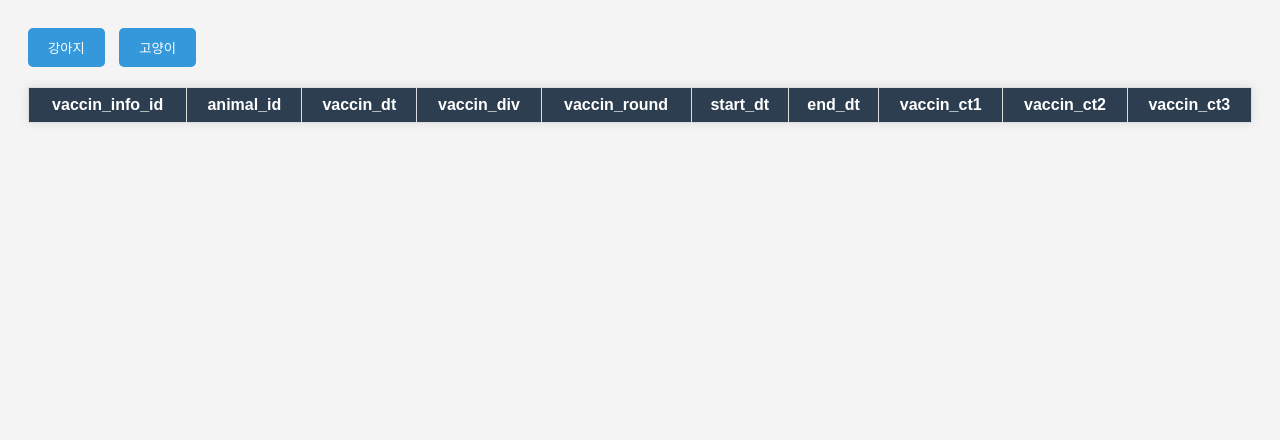
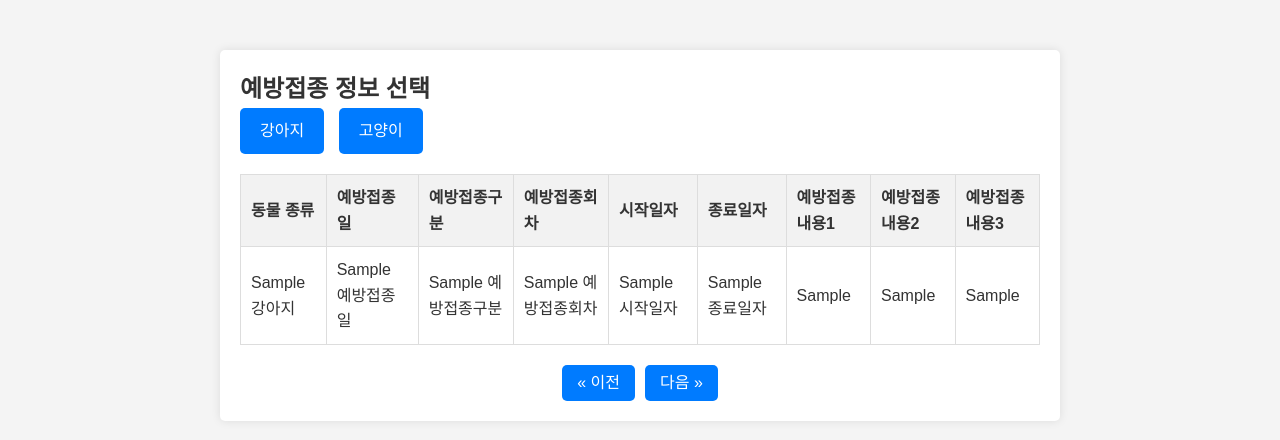
Before and after one commit to ANM-01/data-crawling, a FastAPI app: template templates/vaccin.html in a window 1280 px wide. Shown: the top 440 px of the page. Run offline with FastAPI, Linux system fonts and the light colour scheme; the template is opened without the code that fills it: most values are stand-ins (such as "Sample title", 1, 10 or a date in 2020); lists and menus that the app fills with data are empty.

Commit message:
(생성)반려동물 예방 접종일 화면 추가

```diff
--- a/main.py
+++ b/main.py
@@ -7,11 +7,18 @@
 templates = Jinja2Templates(directory="templates")
 
 query = """
-    select * from petmate.pm_destiny_info;
+    select * from petmate.pm_destiny_info
 """
 vaccin_query = {
-    "dog": "select * from petmate.pm_vaccin_info where animal_id = 1;",
-    "cat": "select * from petmate.pm_vaccin_info where animal_id = 2;"  # 고양이 정보 예시
+    "dog": "select '강아지', vaccin_dt as 예방접종일, vaccin_div as 예방접종구분, vaccin_round as 예방접종회차,"
+           "start_dt as 시작일자, end_dt as 종료일자, vaccin_ct1 as 예방접종내용1, vaccin_ct2 as 예방접종내용2,"
+           "vaccin_ct3 as 예방접종내용3  "
+           "from petmate.pm_vaccin_info where animal_id = 1",
+
+    "cat": "select '고양이', vaccin_dt as 예방접종일, vaccin_div as 예방접종구분, vaccin_round as 예방접종회차,"
+           "start_dt as 시작일자, end_dt as 종료일자, vaccin_ct1 as 예방접종내용1, vaccin_ct2 as 예방접종내용2,"
+           "vaccin_ct3 as 예방접종내용3  "
+           "from petmate.pm_vaccin_info where animal_id = 2"  # 고양이 정보 예시
 }
 
 
@@ -38,8 +45,9 @@
 
 @myapi.get("/vaccin_{animal_type}")
 async def vaccin(animal_type: str, skip: int = 0, limit: int = 20):
-    items = get_vaccin(animal_type, skip, limit)
-    return templates.TemplateResponse("vaccin.html", {"request": {}, "items": items, "skip": skip})
+    vaccins = get_vaccin(animal_type, skip, limit)
+    return templates.TemplateResponse("vaccin.html", {"request": {}, "vaccins": vaccins, "skip": skip})
+
 
 
 if __name__ == "__main__":
--- a/naver_crawling.py
+++ b/naver_crawling.py
@@ -132,8 +132,8 @@
         print(f"don't connect: {e}")
         return False
 
-    start_date = datetime.datetime(2022, 1, 1)
-    end_date = datetime.datetime(2022, 12, 31)
+    start_date = datetime.datetime(2023, 1, 1)
+    end_date = datetime.datetime(2023, 12, 31)
     delta = timedelta(days=1)
 
     while start_date <= end_date:
--- a/templates/vaccin.html
+++ b/templates/vaccin.html
@@ -1,102 +1,149 @@
 <!DOCTYPE html>
 <html lang="en">
+
 <head>
     <meta charset="UTF-8">
     <meta name="viewport" content="width=device-width, initial-scale=1.0">
-    <title>Vaccin Info</title>
+    <title>Vaccin Information</title>
     <style>
+        /* Basic reset */
+        body, h1, h2, h3, h4, h5, h6, p, table, th, td {
+            margin: 0;
+            padding: 0;
+            font-family: 'Arial', sans-serif;
+        }
+
         body {
-            font-family: 'Arial', sans-serif;
+            background-color: #f4f4f4;
+            color: #333;
+            font-size: 16px;
+            line-height: 1.6;
+        }
+
+        /* Container */
+        .container {
+            max-width: 800px;
+            margin: 50px auto;
+            background-color: #fff;
             padding: 20px;
-            background-color: #f4f4f4;
-        }
-        table {
-            border-collapse: collapse;
-            width: 100%;
-            background-color: #ffffff;
+            border-radius: 5px;
             box-shadow: 0 0 10px rgba(0, 0, 0, 0.1);
         }
+
+        /* Table styles */
+        table {
+            width: 100%;
+            border-collapse: collapse;
+            margin-bottom: 20px;
+        }
+
         th, td {
-            padding: 8px 12px;
-            border: 1px solid #dddddd;
+            border: 1px solid #ddd;
+            padding: 10px;
+            text-align: left;
         }
+
         th {
-            background-color: #2c3e50;
-            color: #ffffff;
+            background-color: #f2f2f2;
         }
+
         tr:hover {
             background-color: #f5f5f5;
         }
-        button {
+
+        /* Button styles */
+        .btn {
+            display: inline-block;
             padding: 10px 20px;
-            border: none;
-            background-color: #3498db;
-            color: #ffffff;
-            cursor: pointer;
+            background-color: #007BFF;
+            color: white;
+            border-radius: 5px;
+            text-decoration: none;
             margin-right: 10px;
+        }
+
+        .btn:hover {
+            background-color: #0056b3;
+        }
+
+        /* Pagination styles */
+        .pagination {
+            display: flex;
+            justify-content: center;
+            margin-top: 20px;
+        }
+
+        .pagination a {
+            display: inline-block;
+            padding: 5px 15px;
+            margin: 0 5px;
+            background-color: #007BFF;
+            color: white;
+            text-decoration: none;
             border-radius: 5px;
         }
-        button:hover {
-            background-color: #2980b9;
+
+        .pagination a:hover {
+            background-color: #0056b3;
         }
+
+        .pagination .disabled {
+            background-color: #ccc;
+            pointer-events: none;
+        }
+
+
+
     </style>
 </head>
+
 <body>
+    <div class="container">
+        <h2>예방접종 정보 선택</h2>
 
+        <!-- Animal Selection Buttons -->
         <div style="margin-bottom: 20px;">
-    <button id="dogBtn">강아지</button>
-    <button id="catBtn">고양이</button>
+            <a href="/vaccin_dog" class="btn">강아지</a>
+            <a href="/vaccin_cat" class="btn">고양이</a>
         </div>
 
         <table>
             <thead>
                 <tr>
-            <th>vaccin_info_id</th>
-            <th>animal_id</th>
-            <th>vaccin_dt</th>
-            <th>vaccin_div</th>
-            <th>vaccin_round</th>
-            <th>start_dt</th>
-            <th>end_dt</th>
-            <th>vaccin_ct1</th>
-            <th>vaccin_ct2</th>
-            <th>vaccin_ct3</th>
+                    <th>동물 종류</th>
+                    <th>예방접종일</th>
+                    <th>예방접종구분</th>
+                    <th>예방접종회차</th>
+                    <th>시작일자</th>
+                    <th>종료일자</th>
+                    <th>예방접종내용1</th>
+                    <th>예방접종내용2</th>
+                    <th>예방접종내용3</th>
                 </tr>
             </thead>
-    <tbody id="dataBody">
-        <!-- 여기에 데이터 삽입 -->
+            <tbody>
+                {% for vaccin in vaccins %}
+                <tr>
+                    <td>{{ vaccin['강아지'] }}</td>
+                    <td>{{ vaccin['예방접종일'] }}</td>
+                    <td>{{ vaccin['예방접종구분'] }}</td>
+                    <td>{{ vaccin['예방접종회차'] }}</td>
+                    <td>{{ vaccin['시작일자'] }}</td>
+                    <td>{{ vaccin['종료일자'] }}</td>
+                    <td>{{ vaccin['예방접종내용1'] }}</td>
+                    <td>{{ vaccin['예방접종내용2'] }}</td>
+                    <td>{{ vaccin['예방접종내용3'] }}</td>
+                </tr>
+                {% endfor %}
             </tbody>
         </table>
 
-<script>
-    function fetchAnimalData(animalType) {
-        fetch(`/vaccin_${animalType}?skip=0&limit=20`)
-        .then(response => response.json())
-        .then(data => {
-            const tableBody = document.getElementById('dataBody');
-            tableBody.innerHTML = '';  // 기존 데이터 삭제
-            data.items.forEach(item => {
-                const row = document.createElement('tr');
-                row.innerHTML = `
-                    <td>${item.vaccin_info_id}</td>
-                    <td>${item.animal_id}</td>
-                    <td>${item.vaccin_dt}</td>
-                    <td>${item.vaccin_div}</td>
-                    <td>${item.vaccin_round}</td>
-                    <td>${item.start_dt}</td>
-                    <td>${item.end_dt}</td>
-                    <td>${item.vaccin_ct1}</td>
-                    <td>${item.vaccin_ct2}</td>
-                    <td>${item.vaccin_ct3}</td>
-                `;
-                tableBody.appendChild(row);
-            });
-        });
-    }
+        <!-- 페이징 버튼들 -->
+        <div class="pagination">
+            <a href="?skip={{ skip - 20 }}&limit=20" {% if skip == 0 %}class="disabled"{% endif %}>&laquo; 이전</a>
+            <a href="?skip={{ skip + 20 }}&limit=20">다음 &raquo;</a>
+        </div>
+    </div>
+</body>
 
-    document.getElementById('dogBtn').addEventListener('click', () => fetchAnimalData('dog'));
-    document.getElementById('catBtn').addEventListener('click', () => fetchAnimalData('cat'));
-</script>
-
-</body>
 </html>
```
Lines whose indentation alone changed are shown as unchanged.
